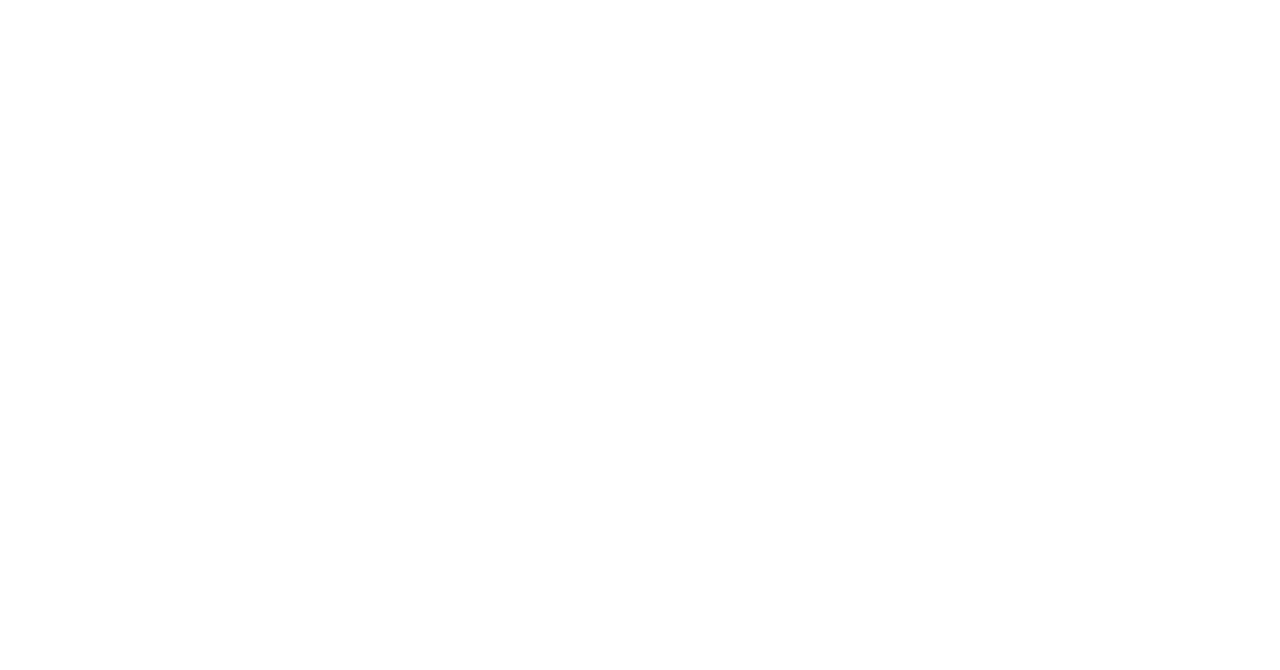
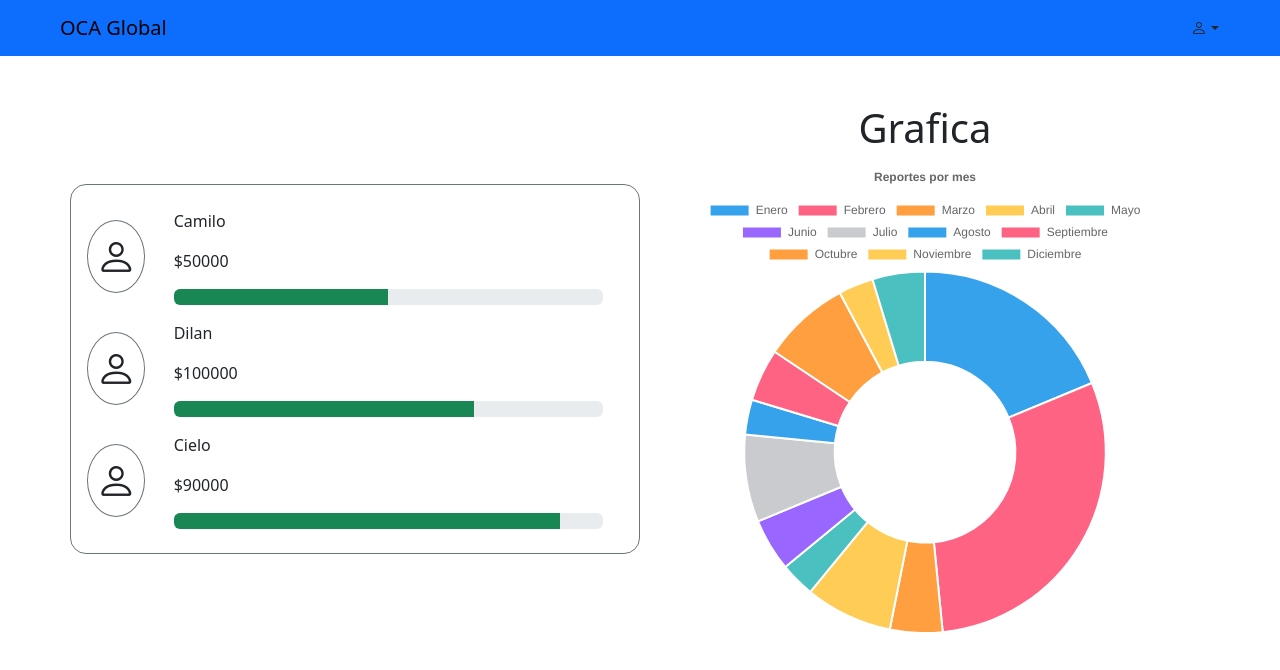
Before and after one commit to Jazmin2709/Lidar, a React (Vite) app in the folder frontend/: page /Dashboard in a window 1280 px wide. Before the commit this address had no page. Shown: the top 670 px of the page. Built offline with nearby package versions, Linux system fonts and the light colour scheme.

Commit message:
Creacion de Dashboard
Se creo el archivo Dasboard y BarraNav

```diff
--- a/frontend/index.html
+++ b/frontend/index.html
@@ -3,8 +3,11 @@
   <head>
     <meta charset="UTF-8" />
     <link rel="icon" type="image/svg+xml" href="/vite.svg" />
+    <!-- Bootstrap -->
     <link href="https://cdn.jsdelivr.net/npm/bootstrap@5.3.3/dist/css/bootstrap.min.css" rel="stylesheet"
       integrity="sha384-QWTKZyjpPEjISv5WaRU9OFeRpok6YctnYmDr5pNlyT2bRjXh0JMhjY6hW+ALEwIH" crossorigin="anonymous">
+    <!-- Bootstrap icons -->
+    <link rel="stylesheet" href="https://cdn.jsdelivr.net/npm/bootstrap-icons@1.11.3/font/bootstrap-icons.min.css">
     <link rel="stylesheet" href="src/css/style.css">
     <meta name="viewport" content="width=device-width, initial-scale=1.0" />
     <title>Lidar</title>
@@ -12,5 +15,10 @@
   <body>
     <div id="root"></div>
     <script type="module" src="/src/main.jsx"></script>
+    <!-- Bootstrap scripts -->
+    <script src="https://cdn.jsdelivr.net/npm/@popperjs/core@2.11.8/dist/umd/popper.min.js"
+      integrity="sha384-I7E8VVD/ismYTF4hNIPjVp/Zjvgyol6VFvRkX/vR+Vc4jQkC+hVqc2pM8ODewa9r" crossorigin="anonymous"></script>
+    <script src="https://cdn.jsdelivr.net/npm/bootstrap@5.3.3/dist/js/bootstrap.min.js"
+      integrity="sha384-0pUGZvbkm6XF6gxjEnlmuGrJXVbNuzT9qBBavbLwCsOGabYfZo0T0to5eqruptLy" crossorigin="anonymous"></script>
   </body>
 </html>
--- a/frontend/package.json
+++ b/frontend/package.json
@@ -10,7 +10,9 @@
     "preview": "vite preview"
   },
   "dependencies": {
+    "chart.js": "^4.4.8",
     "react": "^19.0.0",
+    "react-chartjs-2": "^5.3.0",
     "react-dom": "^19.0.0",
     "react-router-dom": "^7.1.5"
   },
--- a/frontend/src/App.jsx
+++ b/frontend/src/App.jsx
@@ -1,17 +1,22 @@
 import { useState } from 'react'
 import { BrowserRouter, Routes, Route } from 'react-router-dom'
 import Example from './paginas/Example'
+import Dashboard from './paginas/Dashboard';
+import BarraNav from './navigation/BarraNav';
 
 function App() {
 
   return (
-    <BrowserRouter>
-      <Routes>
-        <Route path="/home" element={<Example />} />
-      </Routes>
-    </BrowserRouter>
-
-  )
+    <div>
+      <BarraNav />
+      <BrowserRouter>
+        <Routes>
+          <Route path="/" element={<Example />} />
+          <Route path="/Dashboard" element={<Dashboard />} />
+        </Routes>
+      </BrowserRouter>
+    </div>
+  );
 }
 
 export default App
--- /dev/null
+++ b/frontend/src/componentes/CustomeChart.jsx
@@ -0,0 +1,18 @@
+// CustomChart.js
+import React from "react";
+import { Doughnut, Line, Bar, Bubble } from "react-chartjs-2";
+import { Chart } from "chart.js/auto";
+
+export default function CustomeChart({ tipo, data, options }) {
+  if (tipo === "doughnut") {
+    return <Doughnut data={data} options={options} height={500} />;
+  } else if (tipo === "line") {
+    return <Line data={data} options={options} height={280} />;
+  } else if (tipo === "bar") {
+    return <Bar data={data} options={options} />;
+  } else if (tipo === "bubble") {
+    return <Bubble data={data} options={options} />;
+  }
+
+  return null;
+}
--- /dev/null
+++ b/frontend/src/navigation/BarraNav.jsx
@@ -0,0 +1,26 @@
+import React from 'react'
+
+
+export default function BarraNav() {
+  return (
+    <div>
+      <nav class="navbar navbar-expand-lg bg-primary px-5">
+        <div class="container-fluid">
+          <a class="navbar-brand" href="/">
+            OCA Global
+          </a>
+        </div>
+        <div class="dropdown">
+          <button class="btn dropdown-toggle" type="button" data-bs-toggle="dropdown" aria-expanded="false">
+            <i className='bi bi-person'></i>
+          </button>
+          <ul class="dropdown-menu dropdown-menu-end">
+            <li><a class="dropdown-item" href="/ajustes">Ajustes</a></li>
+            <li><a class="dropdown-item" href="/dashboard">Reportes</a></li>
+            <li><a class="dropdown-item" href="/">Cerrar Sesión</a></li>
+          </ul>
+        </div>
+      </nav>
+    </div>
+  );
+}
--- /dev/null
+++ b/frontend/src/paginas/Dashboard.jsx
@@ -0,0 +1,63 @@
+import React from 'react'
+import CustomeChart from '../componentes/CustomeChart'
+
+export default function Dashboard() {
+
+    const GraficaData = {
+        labels: ['Enero', 'Febrero', 'Marzo', 'Abril', 'Mayo', 'Junio', 'Julio', 'Agosto', 'Septiembre', 'Octubre', 'Noviembre', 'Diciembre'],
+        datasets: [
+          {
+            label: 'Numero de reportes',
+            data: [12, 19, 3, 5, 2, 3, 5, 2, 3, 5, 2, 3],
+          },
+        ],
+    }
+
+  const options = {
+        responsive: true,
+        plugins: {
+          legend: {
+            position: 'top',
+          },
+          title: {
+            display: true,
+            text: 'Reportes por mes',
+          },
+        },
+    }
+
+    function col (nombre, valor, porcentaje) {
+      return (
+        <div className="col p-2 row">
+          <div className="col-2 text-center align-self-center">
+            <i className="bi bi-person fs-1 border border-secondary rounded-circle p-2"></i>
+          </div>
+          <div className="col-10">
+            <p>{nombre}</p>
+            <p>${valor}</p>
+            <div class="progress" role="progressbar" aria-label="Basic example" aria-valuenow="0" aria-valuemin="0" aria-valuemax="100">
+              <div class="progress-bar bg-success" style={{width: porcentaje}}></div>
+            </div>
+          </div>
+        </div>
+      );
+    }
+
+  return (
+    <div className="container">
+      <div className="row row-cols-1 row-cols-sm-2 align-items-center">
+        <div className="col align-self-center border border-secondary rounded-4 p-3">
+          <div className="row row-cols-1 ">
+            {col("Camilo", 50000, "50%")}
+            {col("Dilan", 100000, "70%")}
+            {col("Cielo", 90000, "90%")}
+          </div>
+        </div>
+        <div className="col p-5">
+          <h1 className="text-center">Grafica</h1>
+          <CustomeChart data={GraficaData} tipo="doughnut" options={options} />
+        </div>
+      </div>
+    </div>
+  );
+}
```
Also changed, not shown: 1 other file (tests, documents, lock files or other folders).
